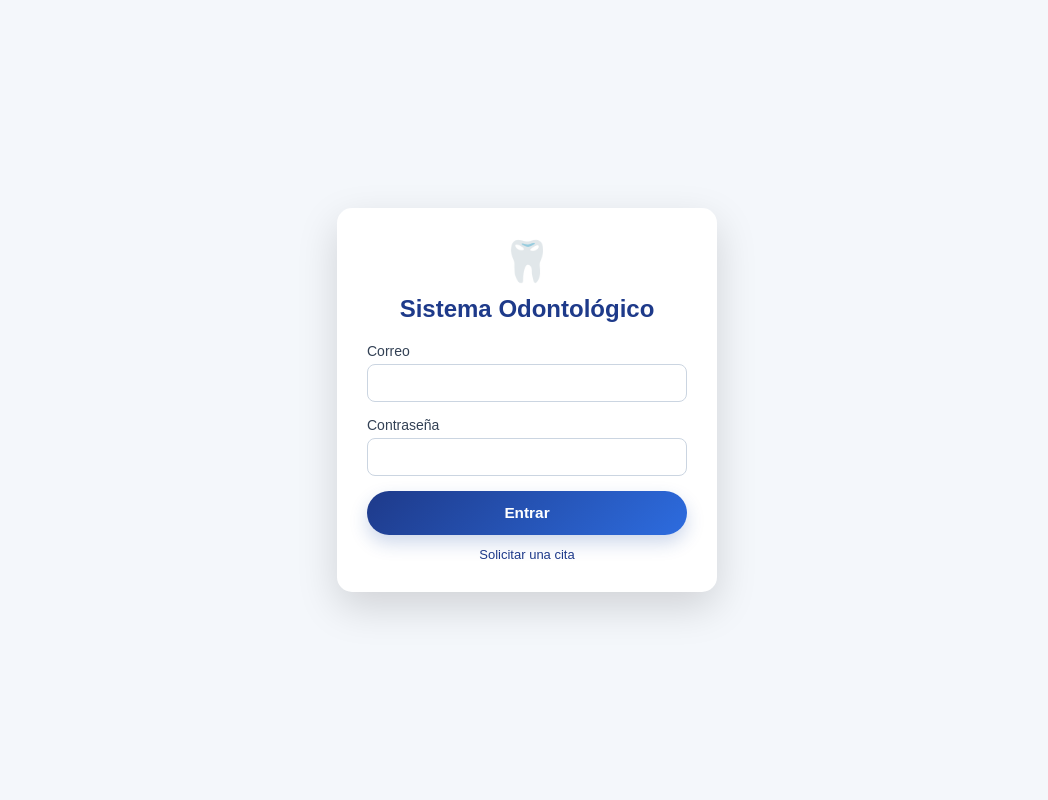
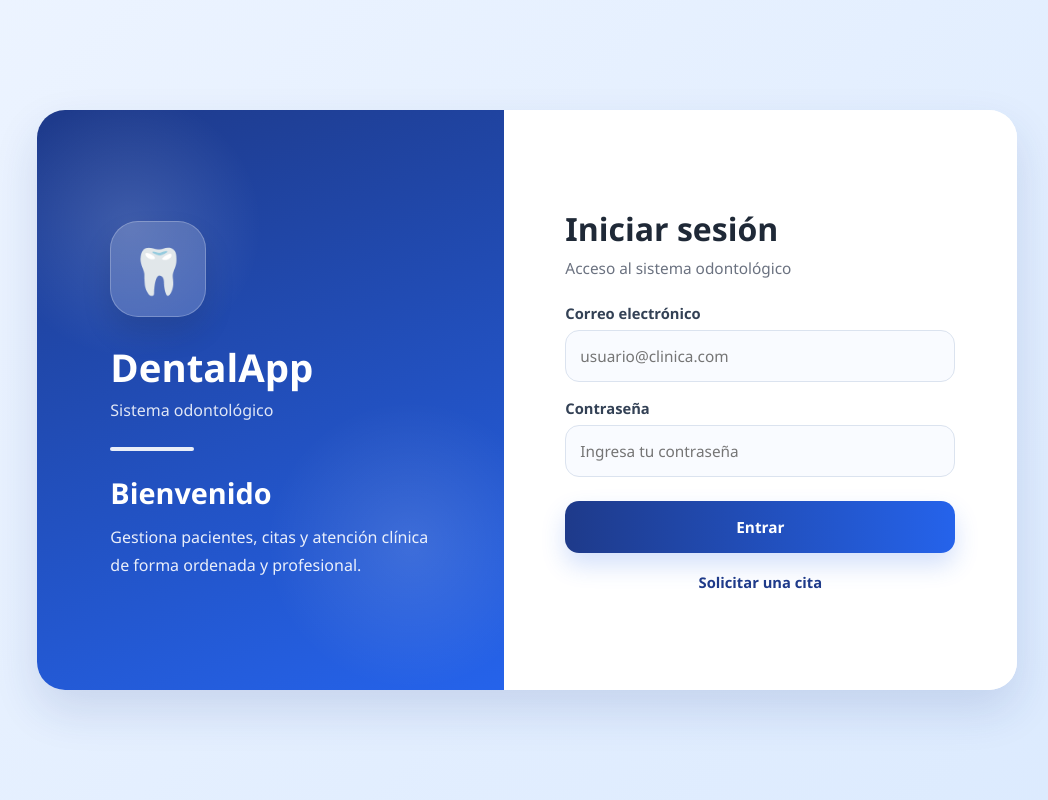
Before and after one commit to eytsugey/Proyecto-Odontologia-IDSM21, a PHP site: page /login.php in a window 1280 px wide. Shown: the whole page, without its empty margins (113-1161 px from the left). Run offline with PHP 8.4, Linux system fonts and the light colour scheme.

Commit message:
Agenda del doctor y mejoras de login

```diff
--- a/public/_layout_top.php
+++ b/public/_layout_top.php
@@ -30,9 +30,11 @@ $bodyClass = trim('app-layout ' . ($active ? 'page-' . preg_replace('/[^a-z0-9\-
     <h2>🦷 DentalApp</h2>
     <nav>
       <?php if ($rol === 'doctor'): ?>
+
         <a class="<?php echo $active === 'admin' ? 'active' : ''; ?>" href="admin.php">Panel doctor</a>
         <a class="<?php echo $active === 'pacientes' ? 'active' : ''; ?>" href="pacientes.php">Pacientes</a>
         <a class="<?php echo $active === 'citas' ? 'active' : ''; ?>" href="citas.php">Citas</a>
+          <a class="<?php echo $active === 'doctor_agenda' ? 'active' : ''; ?>" href="doctor_agenda.php">Agenda</a>
       <?php elseif ($rol === 'secretaria'): ?>
         <a class="<?php echo $active === 'secretaria' ? 'active' : ''; ?>" href="secretaria.php">Panel secretaria</a>
         <a class="<?php echo $active === 'pacientes' ? 'active' : ''; ?>" href="pacientes.php">Pacientes</a>
--- a/public/css/login.css
+++ b/public/css/login.css
@@ -1,98 +1,274 @@
-*{
-  margin:0;
-  padding:0;
-  box-sizing:border-box;
-  font-family: Arial, Helvetica, sans-serif;
+* {
+  margin: 0;
+  padding: 0;
+  box-sizing: border-box;
+  font-family: "Segoe UI", Arial, sans-serif;
 }
 
-body{
-  min-height:100vh;
-  display:flex;
-  justify-content:center;
-  align-items:center;
-  background: linear-gradient(135deg, #1e3a8a, #3b82f6);
+:root {
+  --blue-dark: #1e3a8a;
+  --blue-main: #2563eb;
+  --blue-soft: #dbeafe;
+  --blue-light: #eff6ff;
+  --text: #1f2937;
+  --muted: #6b7280;
+  --border: #dbe3ef;
+  --white: #ffffff;
+  --danger-bg: #fee2e2;
+  --danger-text: #b91c1c;
+  --shadow: 0 20px 45px rgba(30, 58, 138, 0.14);
 }
 
-.login-container{
-  width:100%;
-  max-width:380px;
-  background:#ffffff;
-  padding:30px;
-  border-radius:15px;
-  box-shadow:0 15px 40px rgba(0,0,0,.15);
+body {
+  min-height: 100vh;
+  background: linear-gradient(135deg, #edf4ff 0%, #dbeafe 100%);
 }
 
-.logo{
-  text-align:center;
-  font-size:40px;
-  margin-bottom:10px;
+.login-page {
+  min-height: 100vh;
+  display: flex;
+  align-items: center;
+  justify-content: center;
+  padding: 28px;
 }
 
-h2{
-  text-align:center;
-  margin-bottom:20px;
-  color:#1e3a8a;
+.login-card {
+  width: 100%;
+  max-width: 980px;
+  min-height: 580px;
+  background: var(--white);
+  border-radius: 28px;
+  overflow: hidden;
+  box-shadow: var(--shadow);
+  display: grid;
+  grid-template-columns: 1fr 1.1fr;
 }
 
-.form-group{
-  margin-bottom:15px;
-  display:flex;
-  flex-direction:column;
+.login-brand {
+  position: relative;
+  background: linear-gradient(160deg, var(--blue-dark), var(--blue-main));
+  color: white;
+  display: flex;
+  align-items: center;
+  justify-content: center;
+  padding: 48px 40px;
 }
 
-.form-group label{
-  font-size:14px;
-  margin-bottom:5px;
-  color:#334155;
+.brand-overlay {
+  position: absolute;
+  inset: 0;
+  background:
+    radial-gradient(circle at 20% 20%, rgba(255,255,255,.14), transparent 22%),
+    radial-gradient(circle at 80% 75%, rgba(255,255,255,.12), transparent 25%);
 }
 
-.form-group input{
-  padding:10px;
-  border-radius:8px;
-  border:1px solid #cbd5e1;
-  font-size:14px;
-  transition:.3s;
+.brand-content {
+  position: relative;
+  z-index: 2;
+  max-width: 320px;
 }
 
-.form-group input:focus{
-  outline:none;
-  border-color:#3b82f6;
+.brand-logo {
+  margin-bottom: 24px;
 }
 
-.btn{
-  width:100%;
-  padding:10px;
-  border:none;
-  border-radius:8px;
-  background:#1e3a8a;
-  color:white;
-  font-size:15px;
-  cursor:pointer;
-  transition:.3s;
+.logo-circle {
+  width: 96px;
+  height: 96px;
+  border-radius: 28px;
+  background: rgba(255,255,255,.18);
+  border: 1px solid rgba(255,255,255,.24);
+  display: flex;
+  align-items: center;
+  justify-content: center;
+  box-shadow: 0 16px 30px rgba(0,0,0,.12);
 }
 
-.btn:hover{
-  background:#2563eb;
+.logo-circle span {
+  font-size: 2.8rem;
 }
 
-.extra{
-  margin-top:12px;
-  text-align:center;
-  font-size:13px;
+.login-brand h1 {
+  font-size: 2.4rem;
+  font-weight: 700;
+  margin-bottom: 6px;
 }
 
-.extra a{
-  color:#1e3a8a;
-  text-decoration:none;
+.brand-subtitle {
+  font-size: 1rem;
+  color: rgba(255,255,255,.86);
 }
 
-.extra a:hover{
-  text-decoration:underline;
+.brand-line {
+  width: 84px;
+  height: 4px;
+  border-radius: 999px;
+  background: rgba(255,255,255,.9);
+  margin: 26px 0 22px;
 }
 
-.footer-note{
-  margin-top:15px;
-  text-align:center;
-  font-size:11px;
-  color:#64748b;
+.login-brand h2 {
+  font-size: 1.8rem;
+  margin-bottom: 12px;
 }
+
+.brand-text {
+  font-size: 1rem;
+  line-height: 1.7;
+  color: rgba(255,255,255,.9);
+}
+
+.login-form-panel {
+  display: flex;
+  align-items: center;
+  justify-content: center;
+  padding: 42px;
+  background: #ffffff;
+}
+
+.form-box {
+  width: 100%;
+  max-width: 390px;
+}
+
+.form-box h3 {
+  font-size: 2rem;
+  color: var(--text);
+  margin-bottom: 8px;
+}
+
+.form-subtitle {
+  color: var(--muted);
+  margin-bottom: 24px;
+  font-size: 0.96rem;
+}
+
+.notice-error {
+  background: var(--danger-bg);
+  color: var(--danger-text);
+  border: 1px solid #fecaca;
+  padding: 12px 14px;
+  border-radius: 12px;
+  margin-bottom: 18px;
+  font-size: 0.95rem;
+}
+
+.form {
+  display: flex;
+  flex-direction: column;
+  gap: 16px;
+}
+
+.form-group {
+  display: flex;
+  flex-direction: column;
+  gap: 7px;
+}
+
+.form-group label {
+  font-size: 0.92rem;
+  font-weight: 600;
+  color: #334155;
+}
+
+.form-group input {
+  width: 100%;
+  height: 52px;
+  border: 1px solid var(--border);
+  border-radius: 14px;
+  padding: 0 14px;
+  font-size: 0.96rem;
+  background: #f9fbff;
+  transition: .2s ease;
+}
+
+.form-group input:focus {
+  outline: none;
+  border-color: #60a5fa;
+  box-shadow: 0 0 0 4px rgba(96,165,250,.16);
+  background: #fff;
+}
+
+.btn-login {
+  margin-top: 8px;
+  height: 52px;
+  border: none;
+  border-radius: 14px;
+  background: linear-gradient(90deg, var(--blue-dark), var(--blue-main));
+  color: white;
+  font-size: 0.96rem;
+  font-weight: 700;
+  cursor: pointer;
+  box-shadow: 0 12px 24px rgba(37,99,235,.2);
+  transition: transform .2s ease, box-shadow .2s ease;
+}
+
+.btn-login:hover {
+  transform: translateY(-1px);
+  box-shadow: 0 16px 28px rgba(37,99,235,.24);
+}
+
+.form-footer {
+  margin-top: 18px;
+  text-align: center;
+}
+
+.form-footer a {
+  color: var(--blue-dark);
+  text-decoration: none;
+  font-weight: 600;
+  font-size: 0.92rem;
+}
+
+.form-footer a:hover {
+  text-decoration: underline;
+}
+
+@media (max-width: 860px) {
+  .login-card {
+    grid-template-columns: 1fr;
+    max-width: 560px;
+  }
+
+  .login-brand {
+    min-height: 260px;
+    padding: 36px 28px;
+  }
+
+  .brand-content {
+    max-width: none;
+    width: 100%;
+  }
+
+  .login-form-panel {
+    padding: 30px 24px;
+  }
+}
+
+@media (max-width: 520px) {
+  .login-page {
+    padding: 14px;
+  }
+
+  .login-card {
+    border-radius: 20px;
+  }
+
+  .logo-circle {
+    width: 82px;
+    height: 82px;
+    border-radius: 24px;
+  }
+
+  .logo-circle span {
+    font-size: 2.3rem;
+  }
+
+  .login-brand h1 {
+    font-size: 2rem;
+  }
+
+  .form-box h3 {
+    font-size: 1.7rem;
+  }
+}
--- a/public/login.php
+++ b/public/login.php
@@ -1,36 +1,87 @@
 <?php
 session_start();
+
 if (!empty($_SESSION['usuario_id'])) {
-    header('Location: ' . ($_SESSION['rol'] === 'secretaria' ? 'secretaria.php' : 'admin.php'));
+    if ($_SESSION['rol'] === 'secretaria') {
+        header('Location: secretaria.php');
+    } elseif ($_SESSION['rol'] === 'doctor') {
+        header('Location: doctor_agenda.php');
+    } else {
+        header('Location: admin.php');
+    }
     exit;
 }
+
 $error = isset($_GET['error']);
-?><!DOCTYPE html>
+?>
+<!DOCTYPE html>
 <html lang="es">
 <head>
   <meta charset="UTF-8">
   <meta name="viewport" content="width=device-width, initial-scale=1.0">
-<title>Login | Sistema Odontológico</title>
+  <title>DentalApp | Iniciar sesión</title>
   <link rel="stylesheet" href="css/login.css">
-<link rel="stylesheet" href="css/styles.css">
 </head>
 <body>
-<div class="login-container">
-    <div class="logo">🦷</div>
-    <h2>Sistema Odontológico</h2>
-    <?php if ($error): ?><div class="notice error" style="margin-bottom:14px;">Correo o contraseña incorrectos.</div><?php endif; ?>
-    <form action="../api/auth/login.php" method="POST">
+
+<div class="login-page">
+  <div class="login-card">
+
+    <section class="login-brand">
+      <div class="brand-overlay"></div>
+
+      <div class="brand-content">
+        <div class="brand-logo">
+          <div class="logo-circle">
+            <span>🦷</span>
+          </div>
+        </div>
+
+        <h1>DentalApp</h1>
+        <p class="brand-subtitle">Sistema odontológico</p>
+
+        <div class="brand-line"></div>
+
+        <h2>Bienvenido</h2>
+        <p class="brand-text">
+          Gestiona pacientes, citas y atención clínica de forma ordenada y profesional.
+        </p>
+      </div>
+    </section>
+
+    <section class="login-form-panel">
+      <div class="form-box">
+        <h3>Iniciar sesión</h3>
+        <p class="form-subtitle">Acceso al sistema odontológico</p>
+
+        <?php if ($error): ?>
+          <div class="notice-error">
+            Correo o contraseña incorrectos.
+          </div>
+        <?php endif; ?>
+
+        <form action="../api/auth/login.php" method="POST" class="form">
           <div class="form-group">
-            <label>Correo</label>
-            <input type="email" name="correo" required>
+            <label for="correo">Correo electrónico</label>
+            <input type="email" id="correo" name="correo" placeholder="usuario@clinica.com" required>
           </div>
+
           <div class="form-group">
-            <label>Contraseña</label>
-            <input type="password" name="password" required>
+            <label for="password">Contraseña</label>
+            <input type="password" id="password" name="password" placeholder="Ingresa tu contraseña" required>
           </div>
-        <button class="btn" type="submit">Entrar</button>
+
+          <button type="submit" class="btn-login">Entrar</button>
         </form>
-    <div class="extra"><a href="agendar-cita.php">Solicitar una cita</a></div>
+
+        <div class="form-footer">
+          <a href="agendar-cita.php">Solicitar una cita</a>
         </div>
+      </div>
+    </section>
+
+  </div>
+</div>
+
 </body>
 </html>
```
Also changed, not shown: public/css/doctor_agenda.css (added, +216 -0 lines), public/doctor_agenda.php (added, +118 -0 lines). Lines whose indentation alone changed are shown as unchanged.
